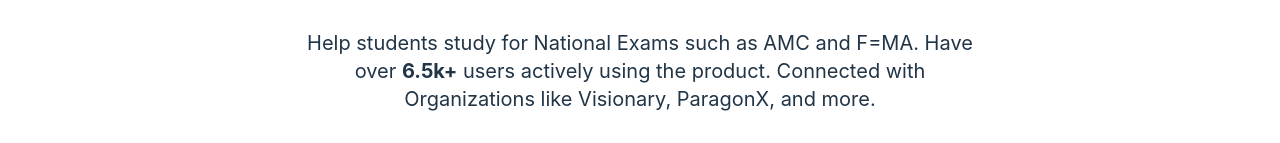
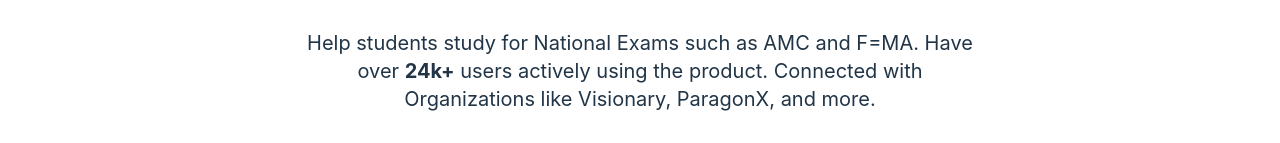
Before and after one commit to hynoph/QuestAMC, a React (Vite) app: page / in a window 1280 px wide. Shown: the part 513-656 px from the top of the page. Built offline with nearby package versions, Linux system fonts and the light colour scheme.

Commit message:
updated user count

```diff
--- a/src/Components/hero.tsx
+++ b/src/Components/hero.tsx
@@ -52,7 +52,7 @@
 
                     <h1 className="text-8xl font-inter font-bold mb-6">Quest</h1>
                     <p className="text-xl max-w-2xl font-poppins mb-8">
-                        Help students study for National Exams such as AMC and F=MA. Have over <strong>6.5k+</strong> users actively using the product. Connected with Organizations like Visionary, ParagonX, and more.
+                        Help students study for National Exams such as AMC and F=MA. Have over <strong>24k+</strong> users actively using the product. Connected with Organizations like Visionary, ParagonX, and more.
                     </p>
 
                     <div className="flex space-x-4 mb-16">
```
Also changed, not shown: 1 other file (tests, documents, lock files or other folders).
